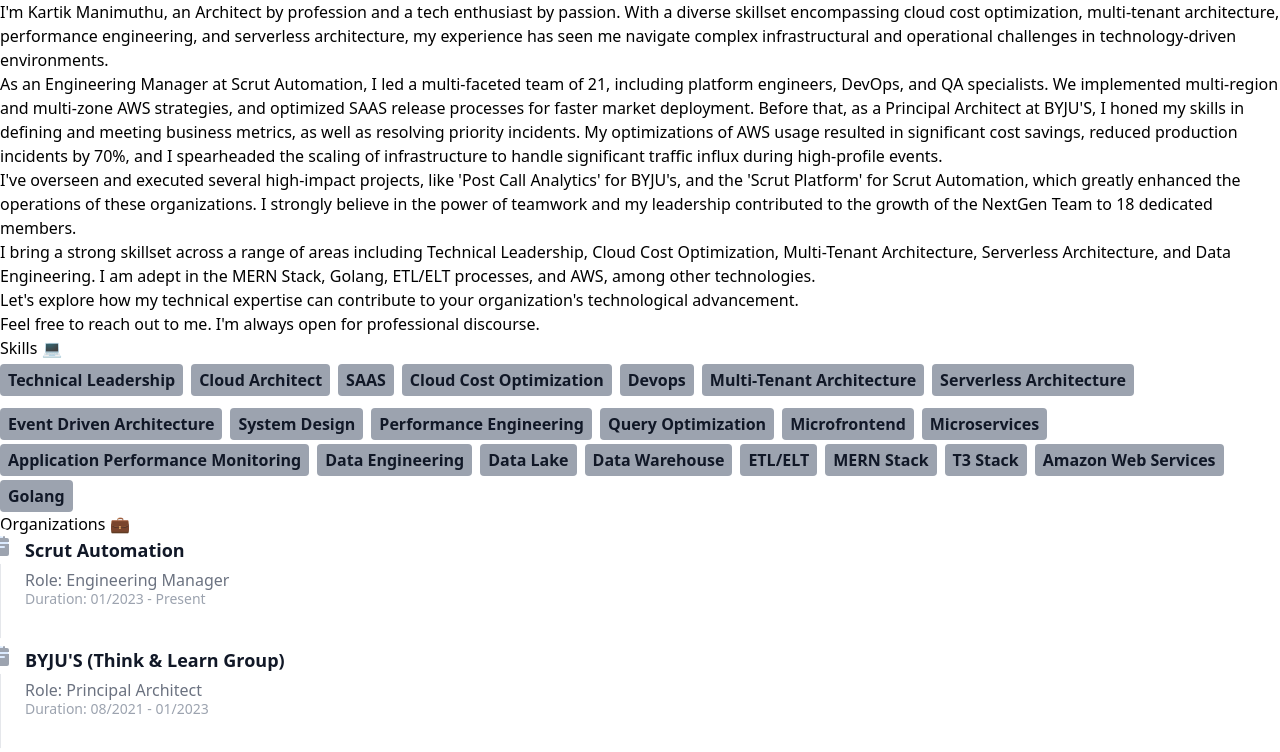
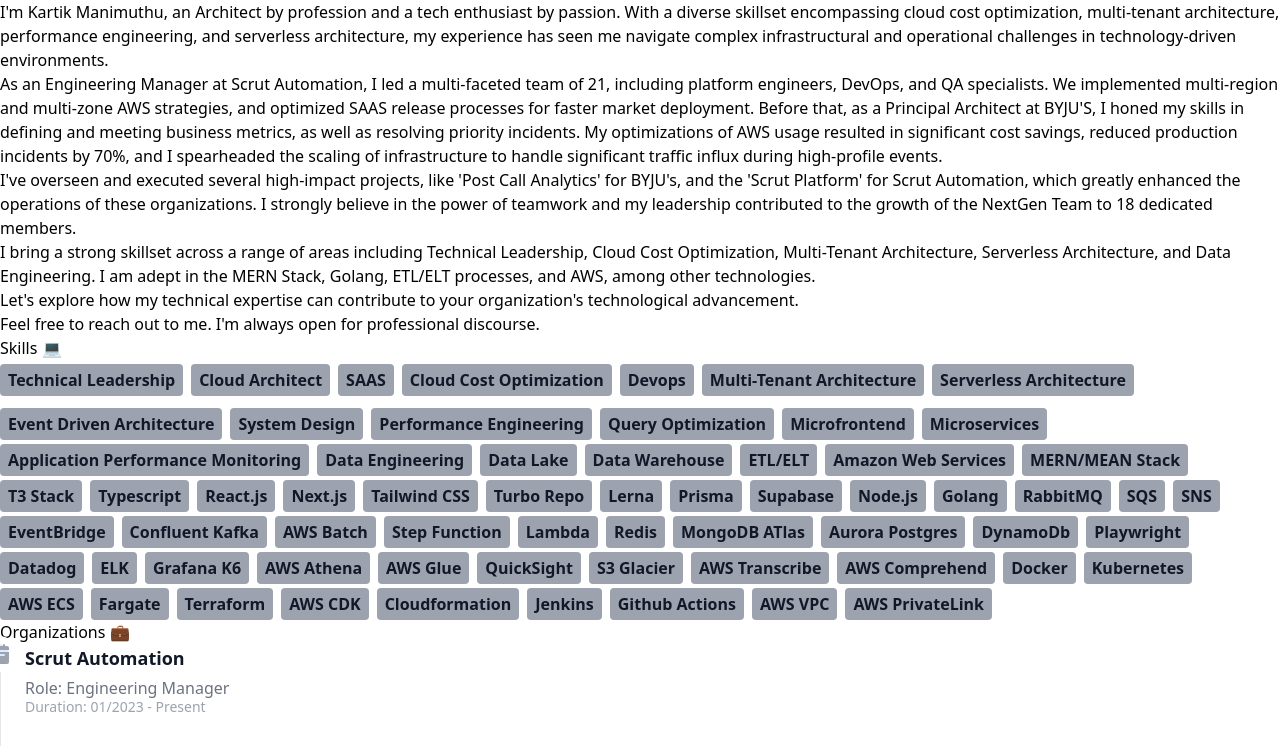
Before and after one commit to kartikmanimuthu/kartikmanimuthu, a Next.js app: page /about in a window 1280 px wide. Shown: the top 752 px of the page. Built offline with nearby package versions, Linux system fonts and the light colour scheme.

Commit message:
feat: updated the skills

```diff
--- a/metadata/index.ts
+++ b/metadata/index.ts
@@ -64,8 +64,50 @@
     "Data Lake",
     "Data Warehouse",
     "ETL/ELT",
-    "MERN Stack",
+    "Amazon Web Services",
+    "MERN/MEAN Stack",
     "T3 Stack",
-    "Amazon Web Services",
+    "Typescript",
+    "React.js",
+    "Next.js",
+    "Tailwind CSS",
+    "Turbo Repo",
+    "Lerna",
+    "Prisma",
+    "Supabase",
+    "Node.js",
     "Golang",
+    "RabbitMQ",
+    "SQS",
+    "SNS",
+    "EventBridge",
+    "Confluent Kafka",
+    "AWS Batch",
+    "Step Function",
+    "Lambda",
+    "Redis",
+    "MongoDB ATlas",
+    "Aurora Postgres",
+    "DynamoDb",
+    "Playwright",
+    "Datadog",
+    "ELK",
+    "Grafana K6",
+    "AWS Athena",
+    "AWS Glue",
+    "QuickSight",
+    "S3 Glacier",
+    "AWS Transcribe",
+    "AWS Comprehend",
+    "Docker",
+    "Kubernetes",
+    "AWS ECS",
+    "Fargate",
+    "Terraform",
+    "AWS CDK",
+    "Cloudformation",
+    "Jenkins",
+    "Github Actions",
+    "AWS VPC",
+    "AWS PrivateLink",
 ];
```
